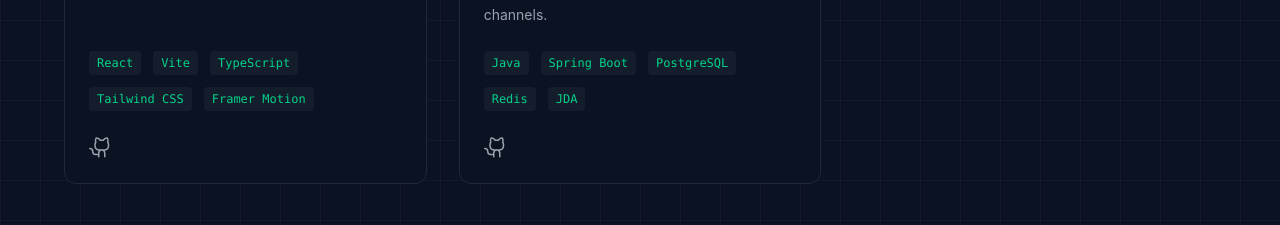
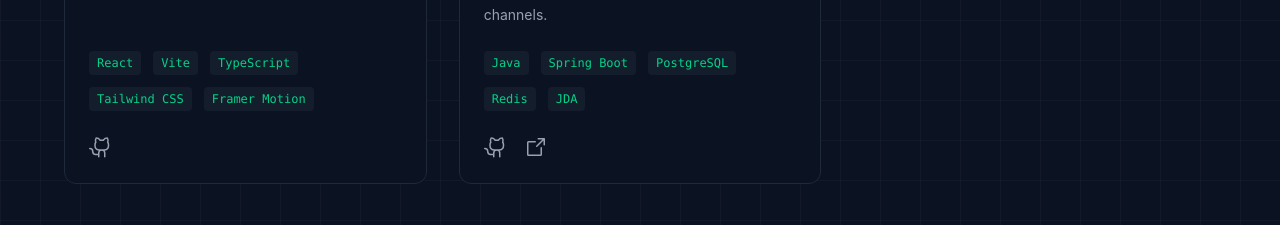
Before and after one commit to TheSmoothRere/Portfolio, a React (Vite) app: page / in a window 1280 px wide. Shown: the part 3020-3245 px from the top of the page. Built offline with nearby package versions, Linux system fonts and the light colour scheme.

Commit message:
Here is a concise commit message based on the changes in the provided diff:
Update RéVoice Bot demo link

- Add the Discord OAuth2 authorization URL to the `demo` field for the RéVoice Bot project in `/home/smootheez/Documents/Programming/thesmoothrere-portfolio/src/components/Projects.tsx`.

```diff
--- a/src/components/Projects.tsx
+++ b/src/components/Projects.tsx
@@ -18,7 +18,7 @@ const PROJECTS = [
         tech: ["Java", "Spring Boot", "PostgreSQL", "Redis", "JDA"],
         github: "https://github.com/TheSmoothRere/ReVoice-Bot",
         image: discordBotThumbnail,
-        demo: undefined
+        demo: "https://discord.com/oauth2/authorize?client_id=1477302506361979041"
     }
 ];
 
```
